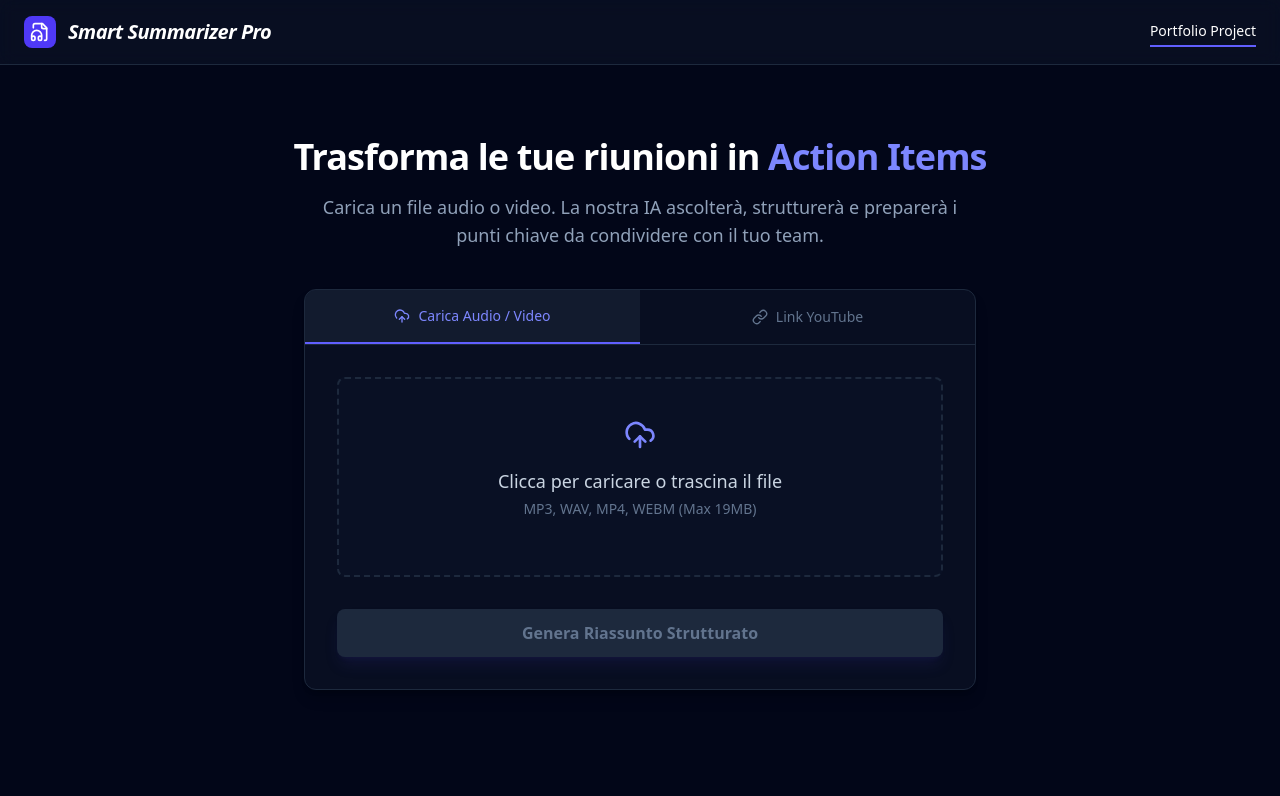
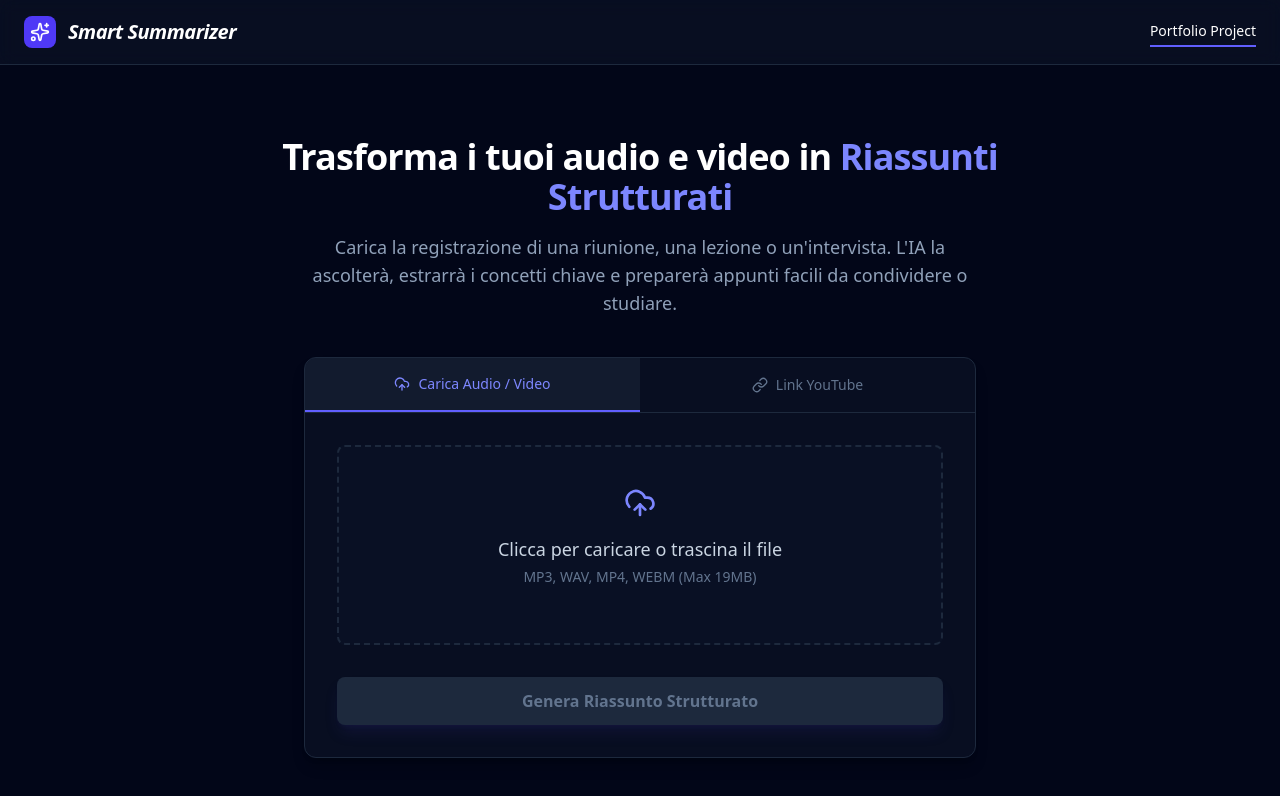
Before and after one commit to fabrizio-ferrentino/smart_summarizer, a React (Vite) app: page / in a window 1280 px wide. Shown: the top 796 px of the page. Built offline with nearby package versions, Linux system fonts and the light colour scheme; no server answers.

Commit message:
Update README and metadata; enhance App component visuals and text

```diff
--- a/metadata.json
+++ b/metadata.json
@@ -1,5 +1,5 @@
 {
   "name": "Smart Summarizer",
-  "description": "",
+  "description": "description",
   "requestFramePermissions": []
 }
--- a/src/App.tsx
+++ b/src/App.tsx
@@ -1,5 +1,5 @@
 import React, { useState, useRef } from 'react';
-import { FileAudio, UploadCloud, Link as LinkIcon, Loader2, FileText, Download, Mail, ArrowLeft, AlertCircle } from 'lucide-react';
+import { FileAudio, UploadCloud, Link as LinkIcon, Loader2, FileText, Download, Mail, ArrowLeft, AlertCircle, Sparkles } from 'lucide-react';
 import ReactMarkdown from 'react-markdown';
 import { summarizeMeeting } from './lib/gemini';
 import { cn } from './lib/utils';
@@ -111,8 +111,8 @@ export default function App() {
       {/* Header - Hidden on Print */}
       <header className="bg-slate-900/50 backdrop-blur-sm border-b border-slate-800 py-4 px-6 no-print flex items-center justify-between sticky top-0 z-10">
         <div className="flex items-center gap-3 text-indigo-500">
-          <div className="w-8 h-8 bg-indigo-600 rounded-lg flex items-center justify-center font-bold text-white"><FileAudio className="w-5 h-5" /></div>
-          <h1 className="text-xl font-semibold tracking-tight text-white italic">Smart Summarizer Pro</h1>
+          <div className="w-8 h-8 bg-indigo-600 rounded-lg flex items-center justify-center font-bold text-white"><Sparkles className="w-5 h-5" /></div>
+          <h1 className="text-xl font-semibold tracking-tight text-white italic">Smart Summarizer</h1>
         </div>
         <div className="flex items-center gap-6 text-sm font-medium text-slate-400">
           <div className="text-white border-b-2 border-indigo-500 pb-1 pt-1">Portfolio Project</div>
@@ -132,10 +132,10 @@ export default function App() {
             >
               <div className="text-center mb-10 mt-8">
                 <h2 className="text-3xl md:text-4xl font-extrabold text-white tracking-tight mb-4">
-                  Trasforma le tue riunioni in <span className="text-indigo-400">Action Items</span>
+                  Trasforma i tuoi audio e video in <span className="text-indigo-400">Riassunti Strutturati</span>
                 </h2>
                 <p className="text-lg text-slate-400 max-w-2xl mx-auto">
-                  Carica un file audio o video. La nostra IA ascolterà, strutturerà e preparerà i punti chiave da condividere con il tuo team.
+                  Carica la registrazione di una riunione, una lezione o un'intervista. L'IA la ascolterà, estrarrà i concetti chiave e preparerà appunti facili da condividere o studiare.
                 </p>
               </div>
 
@@ -327,7 +327,7 @@ export default function App() {
       <div className="hidden print-only p-8 max-w-4xl mx-auto bg-white min-h-screen">
         <div className="mb-8 pb-4 border-b-2 border-gray-200">
           <div className="flex items-center gap-2 text-indigo-600 mb-2">
-            <FileAudio className="w-6 h-6" />
+            <Sparkles className="w-6 h-6" />
             <h1 className="text-2xl font-bold text-gray-900 tracking-tight">Smart Summarizer Pro</h1>
           </div>
           <p className="text-gray-500">Report generato automaticamente il {new Date().toLocaleDateString('it-IT')}</p>
```
Also changed, not shown: 1 other file (tests, documents, lock files or other folders).
